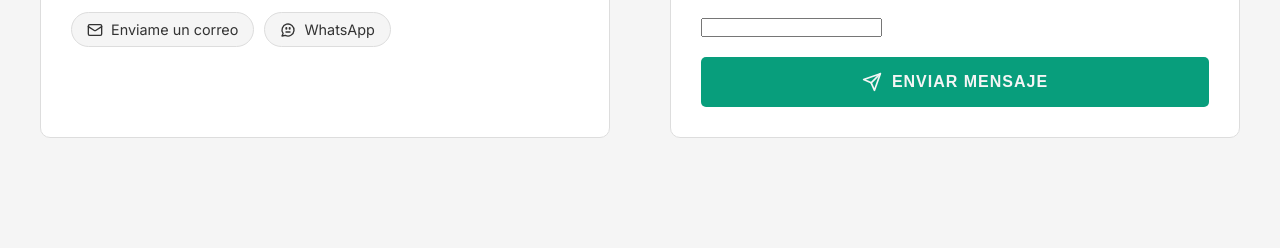
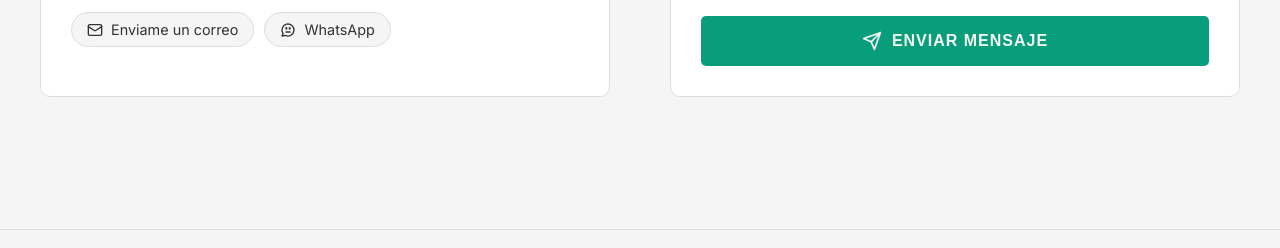
Before and after one commit to DARKTOTEM2703/LANDING_VANILLA, a plain HTML site: page index.html in a window 1280 px wide. Shown: the part 6705-6953 px from the top of the page. Drawn offline with nearby package versions, Linux system fonts and the light colour scheme.

Commit message:
Eliminar clase oculta del campo anti-spam y aplicar estilo inline para ocultarlo

```diff
--- a/index.html
+++ b/index.html
@@ -936,7 +936,7 @@
                     </div>
 
                     <!-- Campo anti-spam -->
-                    <input type="text" name="_gotcha" class="hidden-input" title="Anti-spam field">
+                    <input type="text" name="_gotcha" style="display: none;">
 
                     <!-- Google reCAPTCHA -->
                     <div class="g-recaptcha" data-sitekey="6Lc3LzwrAAAAAK1HuX8OGXAJ4Wx60ZYpG5iY2upu"></div>
```
